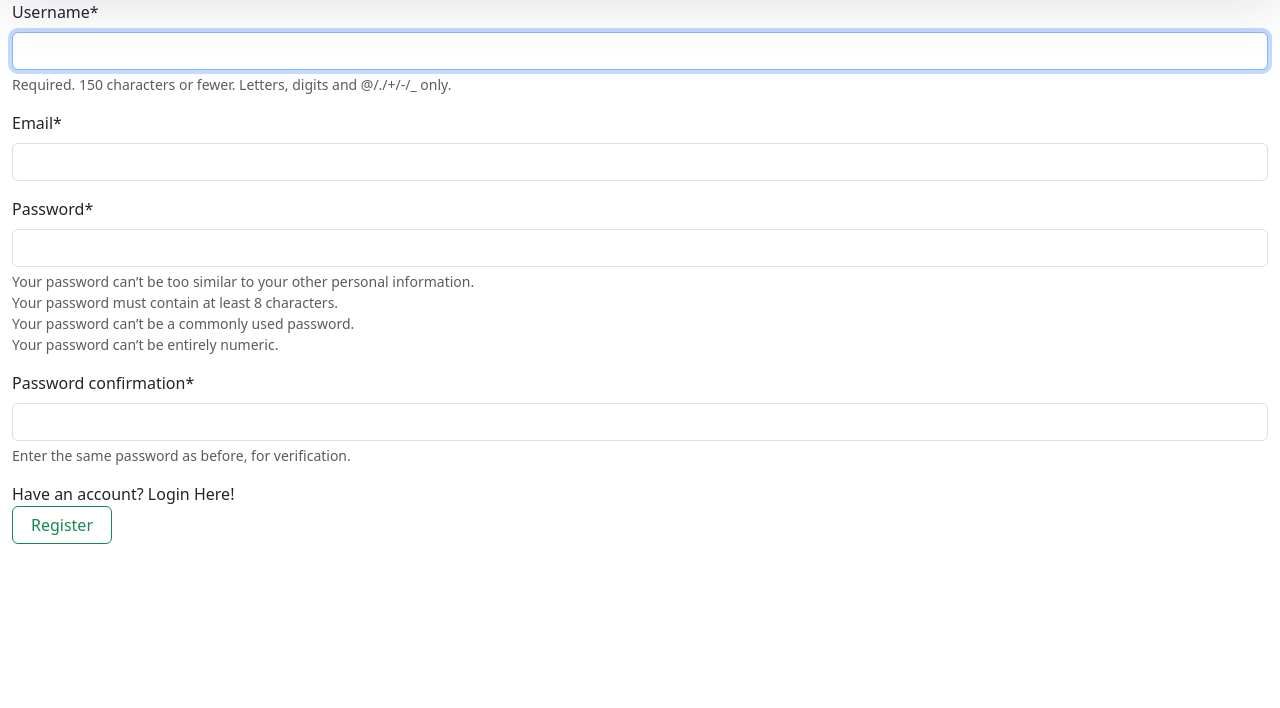
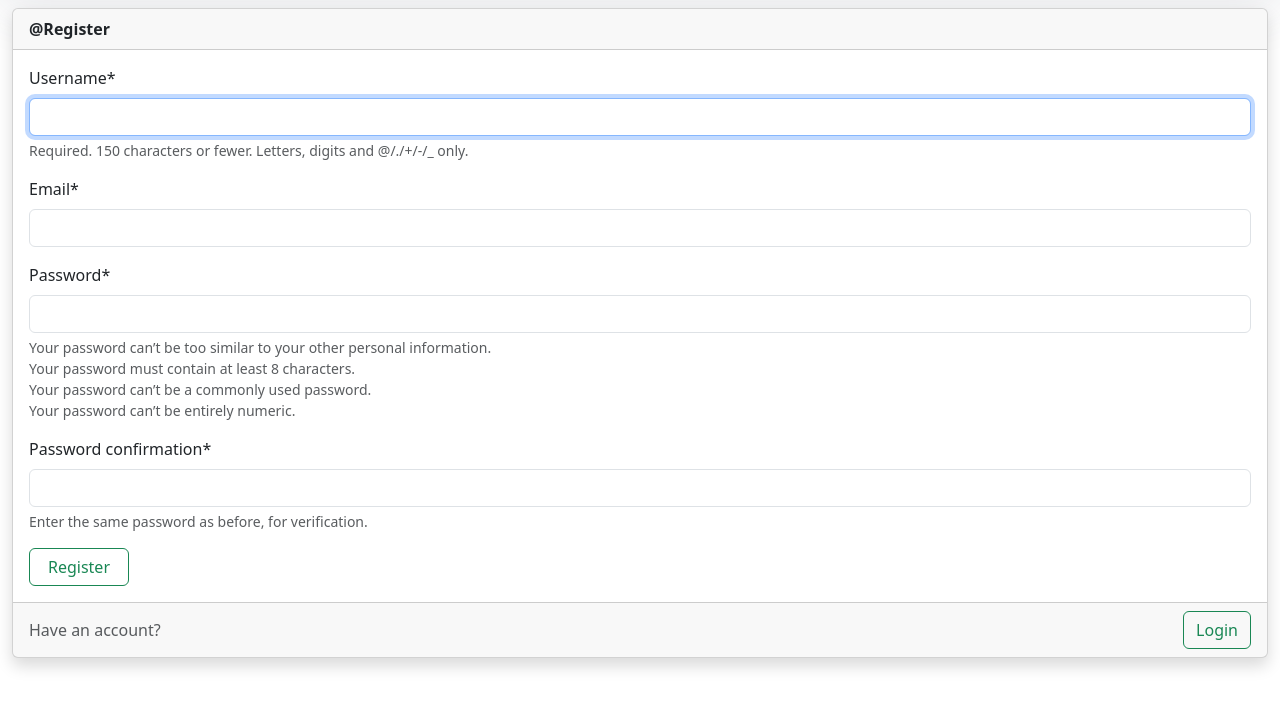
Before and after one commit to kestivvi/social-media, a Django app: page /sign-up in a window 1280 px wide. Shown: the part 60-768 px from the top of the page. Run offline with Django 4.2, Linux system fonts and the light colour scheme; some libraries are stand-ins or nearby versions.

Commit message:
register

```diff
--- a/main/templates/registration/login.html
+++ b/main/templates/registration/login.html
@@ -1,5 +1,6 @@
-{% extends 'main/base.html' %}{% block title %}Login{% endblock %}
+{% extends 'main/base.html' %} {% block title %}Login{% endblock %}
 {% load crispy_forms_tags %} {% block content %}
+
 <div class="card shadow mt-2">
   <div class="card-header"><strong>@Login</strong></div>
   <form method="post">
--- a/main/templates/registration/sign_up.html
+++ b/main/templates/registration/sign_up.html
@@ -1,8 +1,23 @@
 {% extends 'main/base.html' %} {% block title %}Sign Up{% endblock %}
 {% load crispy_forms_tags %} {% block content %}
-<form method="post">
-  {% csrf_token %}{{form|crispy}}
-  <p>Have an account? Login <a href="/login">Here</a>!</p>
-  <button type="submit" class="btn btn-outline-success">Register</button>
-</form>
+
+<div class="card shadow mt-2">
+  <div class="card-header"><strong>@Register</strong></div>
+  <form method="post">
+    <div class="card-body">
+      <div>
+        {% csrf_token %}{{form|crispy}}
+        <p><button type="submit" class="btn btn-outline-success">Register</button></p>
+      </div>
+    </div>
+  </form>
+  <div class="card-footer text-muted d-flex flex-row justify-content-between" style="align-items: center;">
+    <div>
+      Have an account?
+    </div>
+    <div>
+      <a href="/login"><button class="btn btn-outline-success">Login</button></a>
+    </div>
+  </div>
+</div>
 {% endblock %}
```
